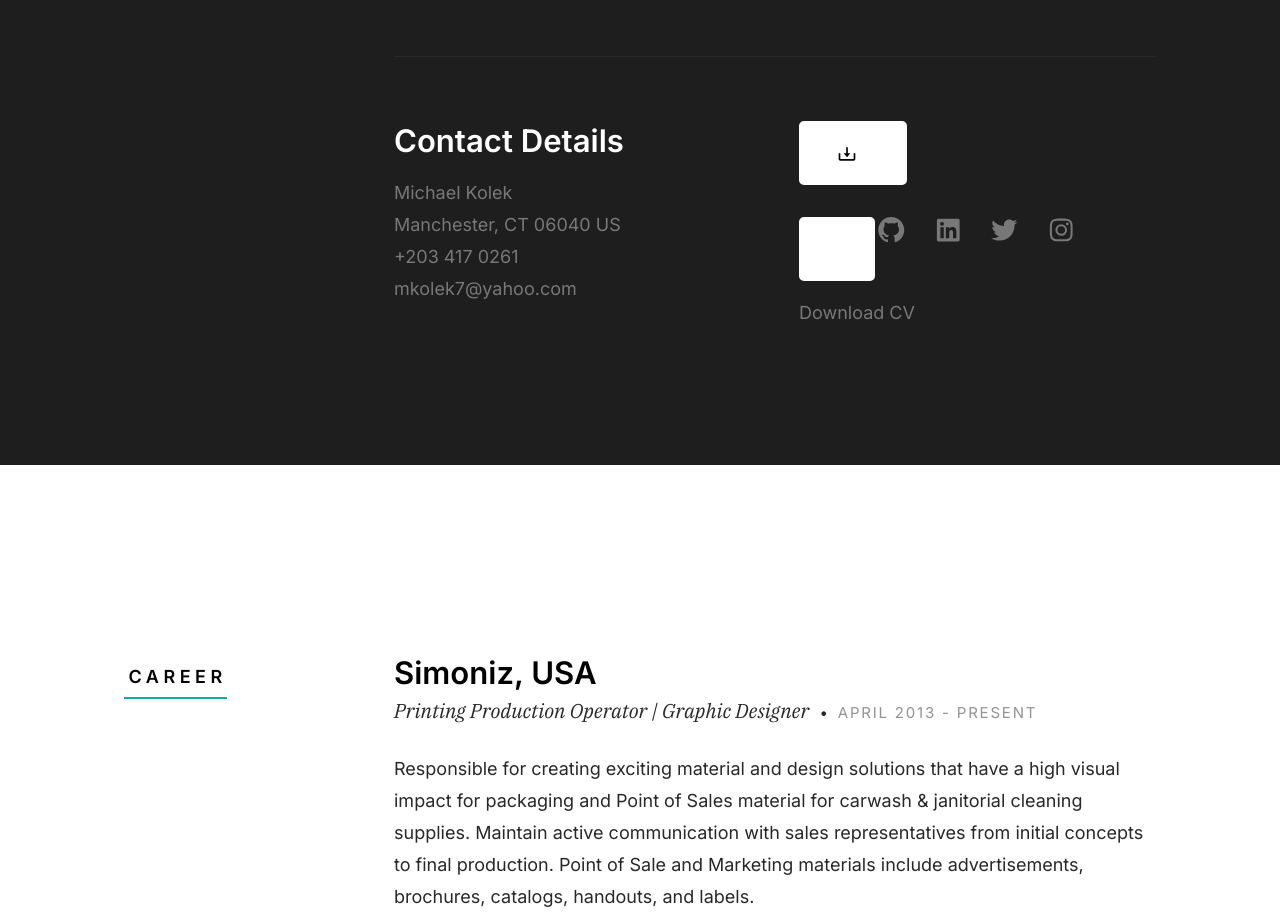
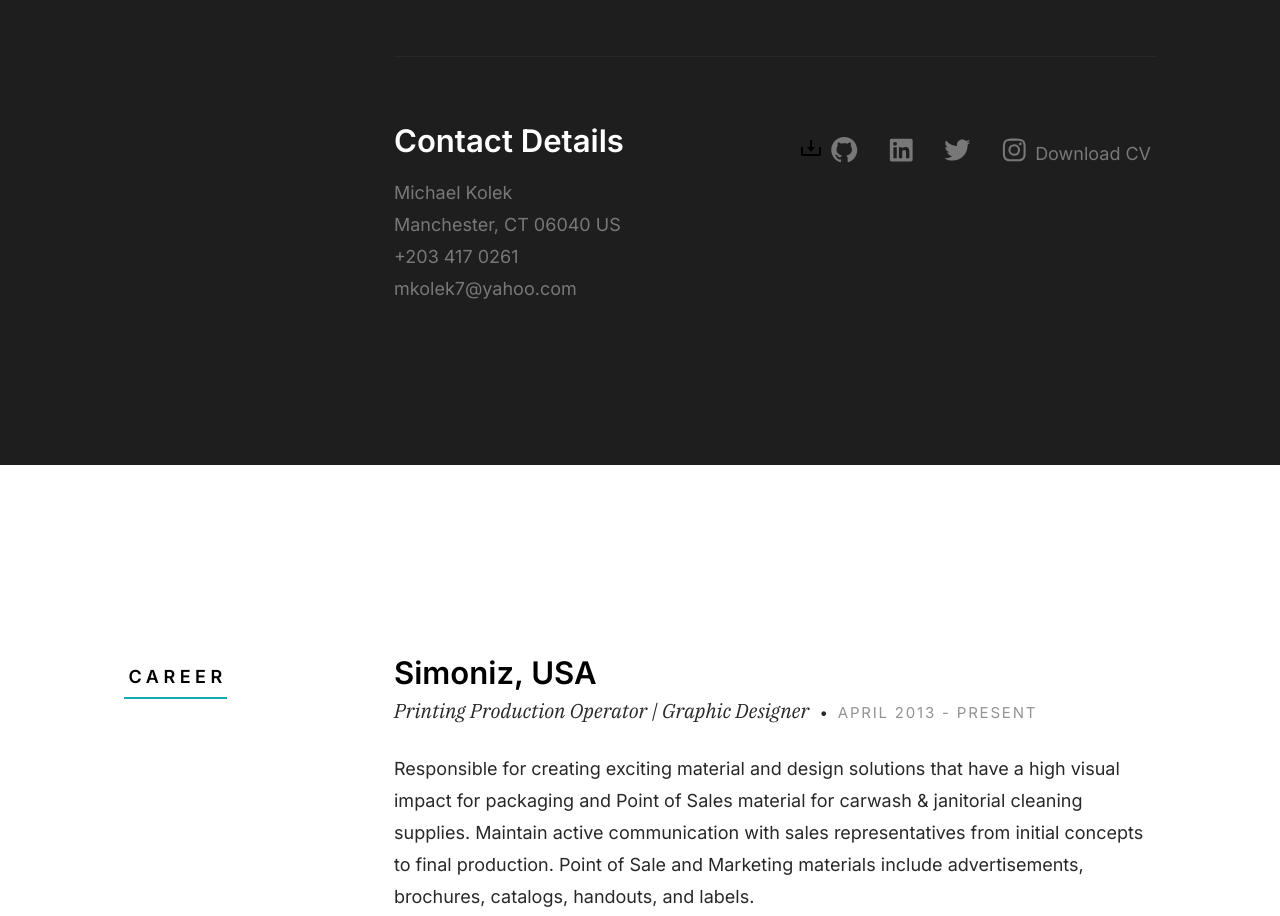
Before and after one commit to mkolek1015/HTMLPORT, a plain HTML site: page index.html in a window 1280 px wide. Shown: the part 1360-2276 px from the top of the page. Drawn offline with Linux system fonts and the light colour scheme.

Commit message:
updating images

```diff
--- a/index.html
+++ b/index.html
@@ -138,7 +138,7 @@
 
                     </div>
                     <div class="column w-1000-stack">
-                        <a href="#0" class="btn btn--download">
+                        <!-- <a href="#0" class="btn btn--download"> -->
                             <svg xmlns="http://www.w3.org/2000/svg" width="24" height="24" viewBox="0 0 24 24" style="fill:rgba(0, 0, 0, 1);transform:;-ms-filter:"><path d="M12 16L16 11 13 11 13 4 11 4 11 11 8 11z"></path><path d="M20,18H4v-7H2v7c0,1.103,0.897,2,2,2h16c1.103,0,2-0.897,2-2v-7h-2V18z"></path></svg>
                          <div class="s-hero__content-social">
                         <!-- <a href="#0"><i class="fab fa-facebook-square" aria-hidden="true"></i></a> -->
```
Also changed, not shown: images/portfolio/PWGenerator.jpg, images/portfolio/PWGenerator@2x.jpg.
